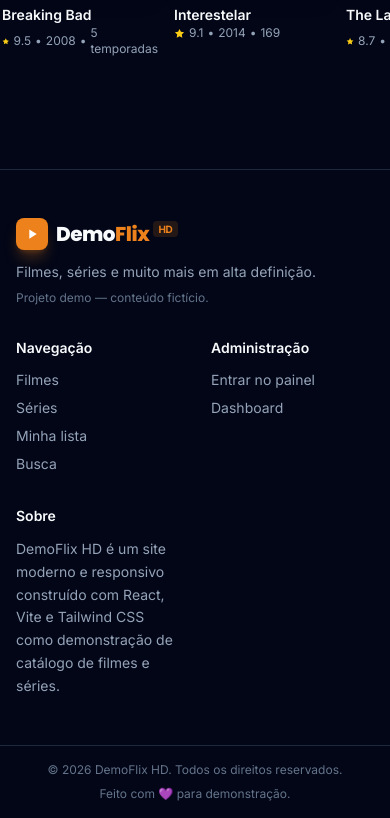
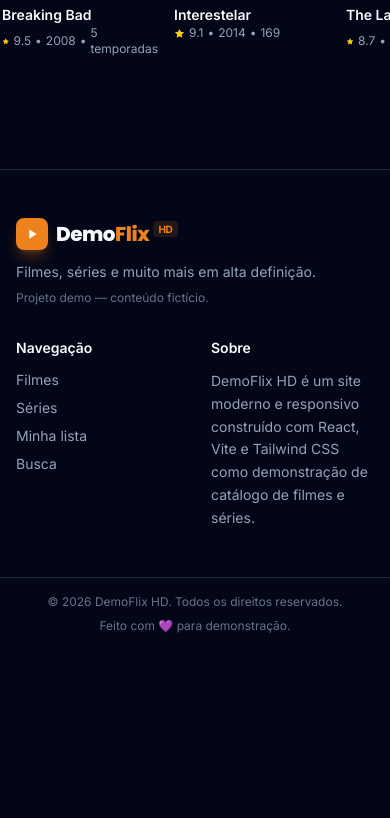
Before and after one commit to douglaslm1983/demoflixhd, a React (Vite) app: page / in a window 390 px wide. Shown: the part 2151-2969 px from the top of the page. After the commit the page ends 2801 px from the top, so only its background shows below. Built offline with nearby package versions, Linux system fonts and the light colour scheme.

Commit message:
feat: remover mencoes admin do site principal (acesso via URL direta)

```diff
--- a/src/components/Footer.jsx
+++ b/src/components/Footer.jsx
@@ -35,13 +35,6 @@ export default function Footer() {
           </ul>
         </div>
         <div>
-          <h4 className="text-sm font-semibold mb-3">Administração</h4>
-          <ul className="space-y-2 text-sm text-dark-500 dark:text-dark-400">
-            <li><Link to="/admin/login" className="hover:text-primary-500">Entrar no painel</Link></li>
-            <li><Link to="/admin" className="hover:text-primary-500">Dashboard</Link></li>
-          </ul>
-        </div>
-        <div>
           <h4 className="text-sm font-semibold mb-3">Sobre</h4>
           <p className="text-sm text-dark-500 dark:text-dark-400 leading-relaxed">
             {settings.siteName} é um site moderno e responsivo construído com React, Vite e Tailwind
--- a/src/components/Navbar.jsx
+++ b/src/components/Navbar.jsx
@@ -89,31 +89,15 @@ export default function Navbar() {
               <Icon name={theme === 'dark' ? 'sun' : 'moon'} size={20} />
             </button>
 
-            {isAuthenticated ? (
-              <Link
-                to="/admin"
-                className="flex items-center gap-2 pl-1 pr-3 py-1 rounded-full hover:bg-dark-100 dark:hover:bg-dark-800 transition-colors"
-                title="Painel administrativo"
-              >
+            {isAuthenticated && (
+              <span className="flex items-center">
                 <img
                   src={user?.avatar || avatarPlaceholder(user?.name || 'Usuário')}
                   alt={user?.name}
+                  title={user?.name}
                   className="w-9 h-9 rounded-full object-cover ring-2 ring-primary-500/60"
                 />
-                {user?.role === 'admin' && (
-                  <span className="hidden sm:inline text-xs font-medium text-dark-500 dark:text-dark-400">
-                    Admin
-                  </span>
-                )}
-              </Link>
-            ) : (
-              <Link
-                to="/admin/login"
-                className="hidden sm:inline-flex items-center gap-2 px-4 py-2 rounded-full text-sm font-medium text-primary-500 border border-primary-500/40 hover:bg-primary-500 hover:text-white transition-colors"
-              >
-                <Icon name="layout" size={16} />
-                Administração
-              </Link>
+              </span>
             )}
 
             <Link
```
